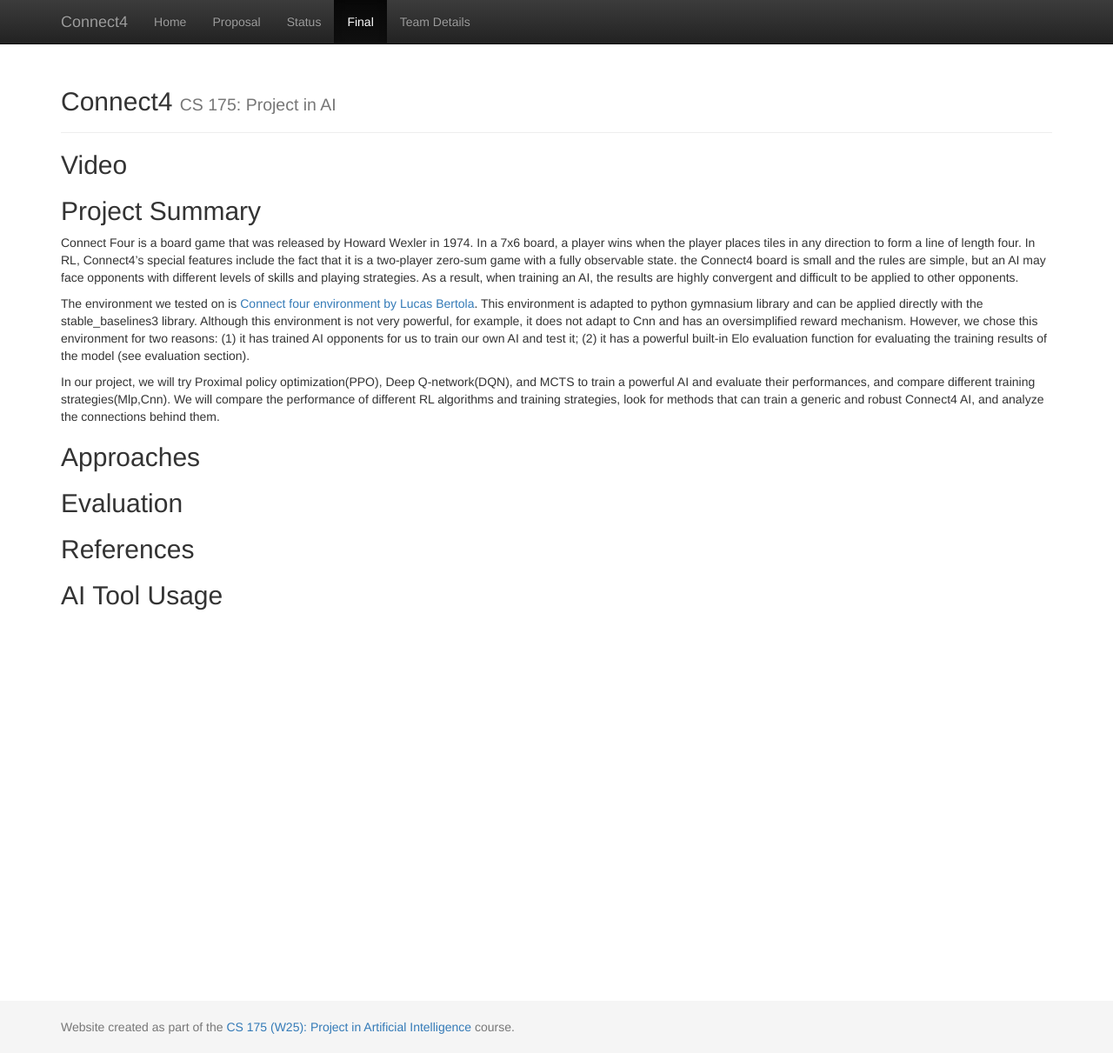
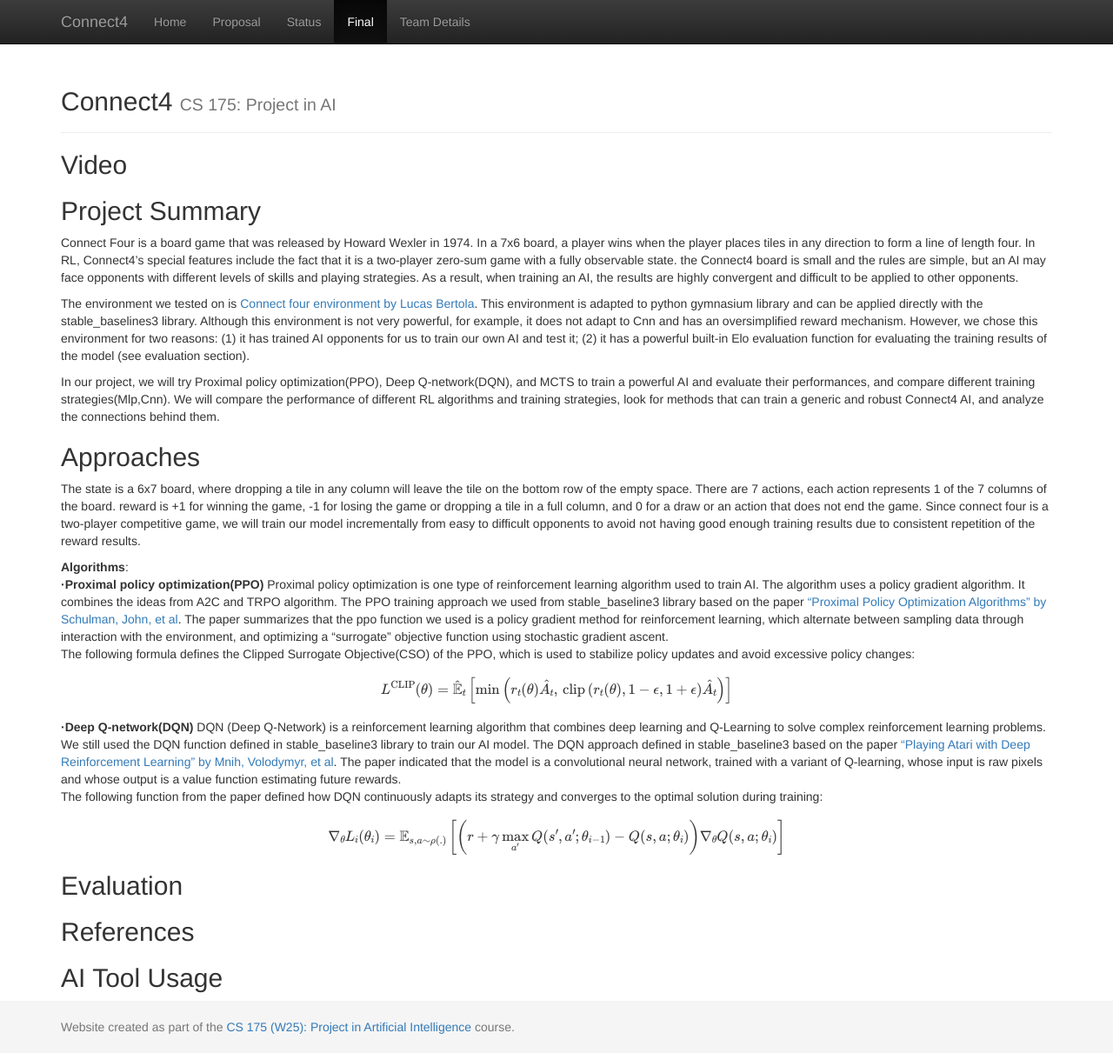
Before and after one commit to guangf1/Connect4, a Jekyll site: the page built from docs/final.md, in a window 1280 px wide and 1211 px high. Shown: the whole window at 87% size. Built offline with Jekyll 4.4.1, drawn with Linux system fonts in a browser that asks for light colours; formulas are drawn with MathJax 3.

Commit message:
Update final.md

```diff
--- a/docs/final.md
+++ b/docs/final.md
@@ -14,7 +14,22 @@ The environment we tested on is [Connect four environment by Lucas Bertola](http
 In our project, we will try Proximal policy optimization(PPO), Deep Q-network(DQN), and MCTS to train a powerful AI and evaluate their performances, and compare different training strategies(Mlp,Cnn). We will compare the performance of different RL algorithms and training strategies, look for methods that can train a generic and robust Connect4 AI, and analyze the connections behind them.
 
 ## Approaches
+The state is a 6x7 board, where dropping a tile in any column will leave the tile on the bottom row of the empty space. There are 7 actions, each action represents 1 of the 7 columns of the board. reward is +1 for winning the game, -1 for losing the game or dropping a tile in a full column, and 0 for a draw or an action that does not end the game. Since connect four is a two-player competitive game, we will train our model incrementally from easy to difficult opponents to avoid not having good enough training results due to consistent repetition of the reward results.
 
+**Algorithms**:
+**·Proximal policy optimization(PPO)**
+Proximal policy optimization is one type of reinforcement learning algorithm used to train AI. The algorithm uses a policy gradient algorithm. It combines the ideas from A2C and TRPO algorithm. The PPO training approach we used from stable_baseline3 library based on the paper ["Proximal Policy Optimization Algorithms" by Schulman, John, et al](https://arxiv.org/pdf/1707.06347). The paper summarizes that the ppo function we used is a policy gradient method for reinforcement learning, which alternate between sampling data through interaction with the environment, and optimizing a "surrogate" objective function using stochastic gradient ascent.
+The following formula defines the Clipped Surrogate Objective(CSO) of the PPO, which is used to stabilize policy updates and avoid excessive policy changes:
+
+$$L^{\text{CLIP}}(\theta) = \hat{\mathbb{E}}_t \left[ \min \left( r_t(\theta) \hat{A}_t, \, \text{clip} \left( r_t(\theta), 1 - \epsilon, 1 + \epsilon \right) \hat{A}_t \right) \right]$$
+
+**·Deep Q-network(DQN)**
+DQN (Deep Q-Network) is a reinforcement learning algorithm that combines deep learning and Q-Learning to solve complex reinforcement learning problems. We still used the DQN function defined in stable_baseline3 library to train our AI model. The DQN approach defined in stable_baseline3 based on the paper ["Playing Atari with Deep Reinforcement Learning" by Mnih, Volodymyr, et al](https://arxiv.org/pdf/1312.5602). The paper indicated that the model is a convolutional neural network, trained with a variant of Q-learning, whose input is raw pixels and whose output is a value function estimating future rewards.
+The following function from the paper defined how DQN continuously adapts its strategy and converges to the optimal solution during training:
+
+$$
+\nabla_{\theta} L_i (\theta_i) = \mathbb{E}_{s, a \sim \rho(.)} \left[ \left( r + \gamma \max_{a'} Q(s', a'; \theta_{i-1}) - Q(s, a; \theta_i) \right) \nabla_{\theta} Q(s, a; \theta_i) \right]
+$$
 
 ## Evaluation
 
```
